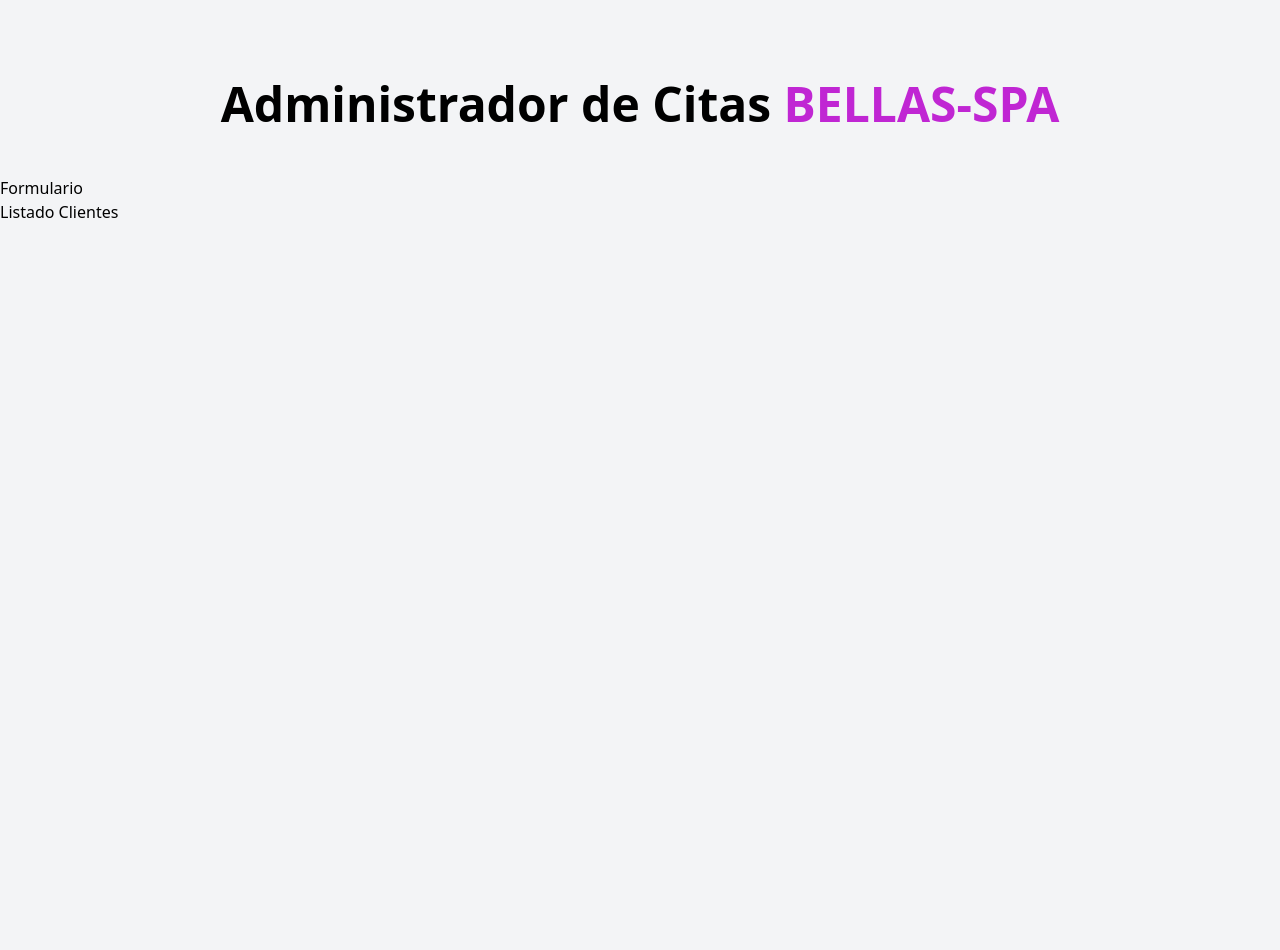
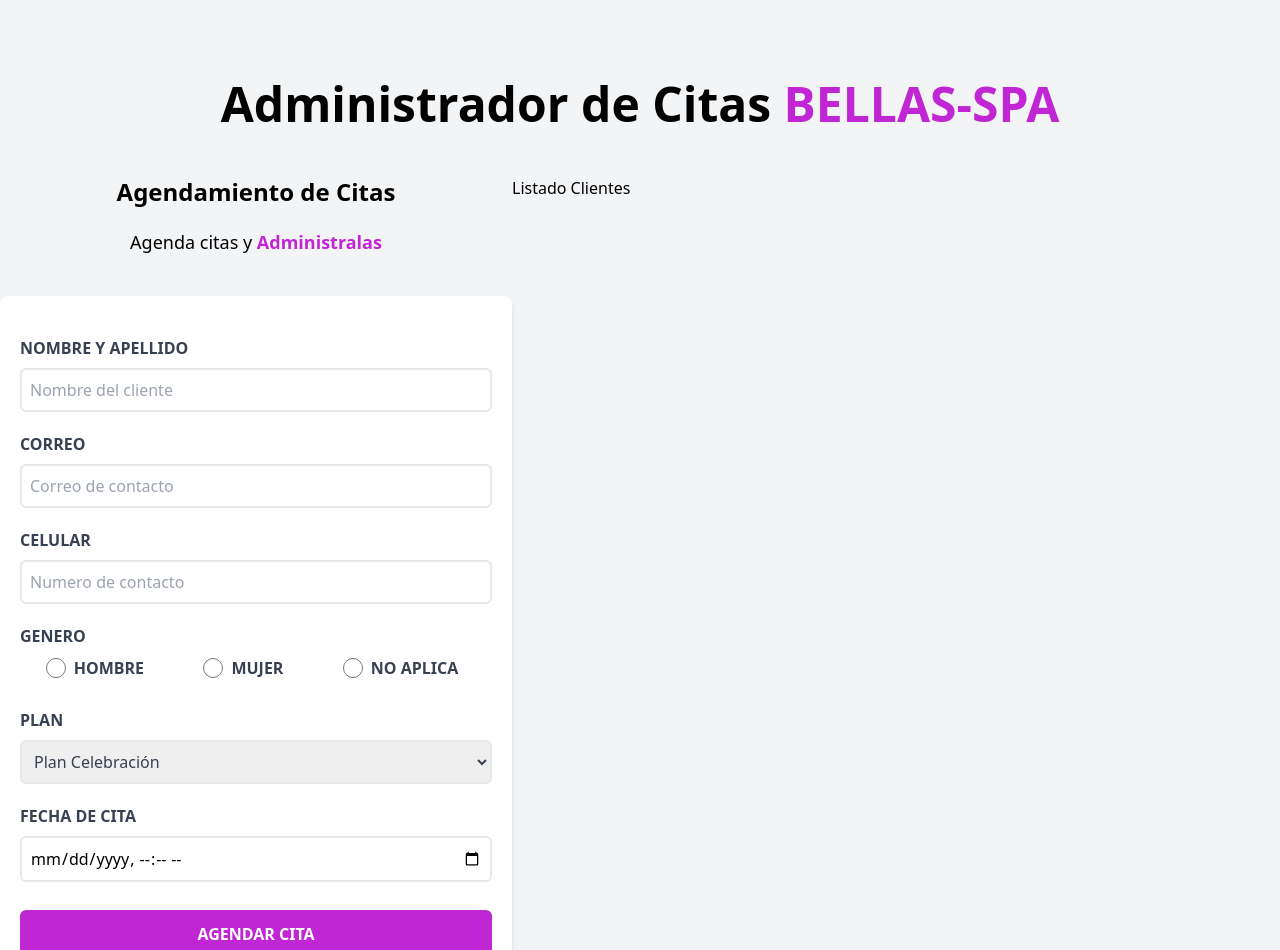
Before and after one commit to dlozanoc82/agenda-spa, a React (Vite) app: page / in a window 1280 px wide. Shown: the top 950 px of the page. Before the commit the page ends 880 px from the top, so only its background shows below. Built offline with nearby package versions, Linux system fonts and the light colour scheme.

Commit message:
:sparkles: Se crea el formulario con sus estilos

```diff
--- a/src/App.jsx
+++ b/src/App.jsx
@@ -8,7 +8,7 @@ function App() {
         <div className="container mx-auto mt-20">
             <Header/>
 
-            <div className="mt-12">
+            <div className="mt-12 md:flex">
                 <Formulario />
                 <ListaClientes />
             </div>
--- a/src/components/Formulario.jsx
+++ b/src/components/Formulario.jsx
@@ -1,8 +1,102 @@
 
 function Formulario() {
-  return (
-    <div>Formulario</div>
-  )
+    return (
+        <div className="md:w-1/2 lg:w-2/5">
+            <h2 className="font-black text-2xl text-center">Agendamiento de Citas</h2>
+            <p className="text-lg mt-5 text-center">
+                Agenda citas y {''}
+                <span className="text-fuchsia-600 font-bold">Administralas</span>
+            </p>
+
+            <form className="bg-white shadow-md rounded-lg py-10 px-5 mt-10 mb-5">
+                <div className="mb-5">
+                    <label className="block text-gray-700 uppercase font-bold" htmlFor="nombre">
+                        Nombre y Apellido
+                    </label>
+                    <input
+                        type="text"
+                        placeholder="Nombre del cliente"
+                        className="border-2 w-full p-2 mt-2 placeholder-gray-400 rounded-md focus:outline-fuchsia-500"
+                        id="nombre"
+                    />
+                </div>
+                <div className="mb-5">
+                    <label className="block text-gray-700 uppercase font-bold" htmlFor="email">
+                        Correo
+                    </label>
+                    <input
+                        type="email"
+                        placeholder="Correo de contacto"
+                        className="border-2 w-full p-2 mt-2 placeholder-gray-400 rounded-md focus:outline-fuchsia-500"
+                        id="email"
+                    />
+                </div>
+                <div className="mb-5">
+                    <label className="block text-gray-700 uppercase font-bold" htmlFor="celular">
+                        Celular
+                    </label>
+                    <input
+                        type="number"
+                        placeholder="Numero de contacto"
+                        className="border-2 w-full p-2 mt-2 placeholder-gray-400 rounded-md focus:outline-fuchsia-500"
+                        id="celular"
+                        min={0}
+                    />
+                </div>
+                <div className="mb-5">
+                    <p className="block text-gray-700 uppercase font-bold mb-2">Genero</p>
+                    <div className="mb-5 flex flex-wrap justify-between md:justify-around">
+                        <div className="flex items-center mb-2">
+                            <input id="hombre" type="radio" name="genero" value="Hombre" className="w-5 h-5"  />
+                            <label htmlFor="hombre" className="px-2 text-gray-700 uppercase font-bold">Hombre</label>
+                        </div>
+                        <div className="flex items-center mb-2">
+                            <input id="mujer" type="radio" name="genero" value="Mujer" className="w-5 h-5" />
+                            <label htmlFor="mujer" className="px-2 text-gray-700 uppercase font-bold">Mujer</label>
+                        </div>
+                        <div className="flex items-center mb-2">
+                            <input id="otro" type="radio" name="genero" value="No Aplica" className="w-5 h-5 " />
+                            <label htmlFor="otro" className="px-2 text-gray-700 uppercase font-bold">No Aplica</label>
+                        </div>
+                    </div>
+                </div>
+                <div className="mb-5">
+                    <label className="block text-gray-700 uppercase font-bold" htmlFor="plan-spa">
+                        Plan
+                    </label>
+                    <select
+                        name="plan-spa"
+                        id=""
+                        className="border-2 w-full p-2 mt-2 text-gray-700 border-gray-200 rounded-md focus:outline-fuchsia-500"
+                    >
+                        <option value="" disabled>Seleccione un plan</option>
+                        <option value="Plan Celebración">Plan Celebración</option>
+                        <option value="Plan Dulce Espera">Plan Dulce Espera</option>
+                        <option value="Plan Amigas">Plan Amigas</option>
+                        <option value="Plan Familia">Plan Familia</option>
+                        <option value="Plan Romance">Plan Romance</option>
+                    </select>
+                </div>
+                <div className="mb-5">
+                    <label className="block text-gray-700 uppercase font-bold" htmlFor="nombre">
+                        Fecha de Cita
+                    </label>
+                    <input
+                        type="datetime-local"
+                        placeholder="Nombre del cliente"
+                        className="border-2 w-full p-2 mt-2 placeholder-gray-400 rounded-md focus:outline-fuchsia-500"
+                        id="nombre"
+                    />
+                </div>
+                <input
+                    type="submit"
+                    className="bg-fuchsia-600 w-full p-3 text-white uppercase font-bold rounded-md hover:bg-fuchsia-700 hover:cursor-pointer transition-all mt-2"
+                    value="Agendar Cita"
+                />
+            </form>
+
+        </div>
+    )
 }
 
 export default Formulario
--- a/src/components/ListaClientes.jsx
+++ b/src/components/ListaClientes.jsx
@@ -1,7 +1,9 @@
 
 const ListaClientes = () => {
   return (
-    <h2>Listado Clientes</h2>
+    <div className="md:w-1/2 lg:w-3/5">
+        <h2>Listado Clientes</h2>
+    </div>
   )
 }
 
```
